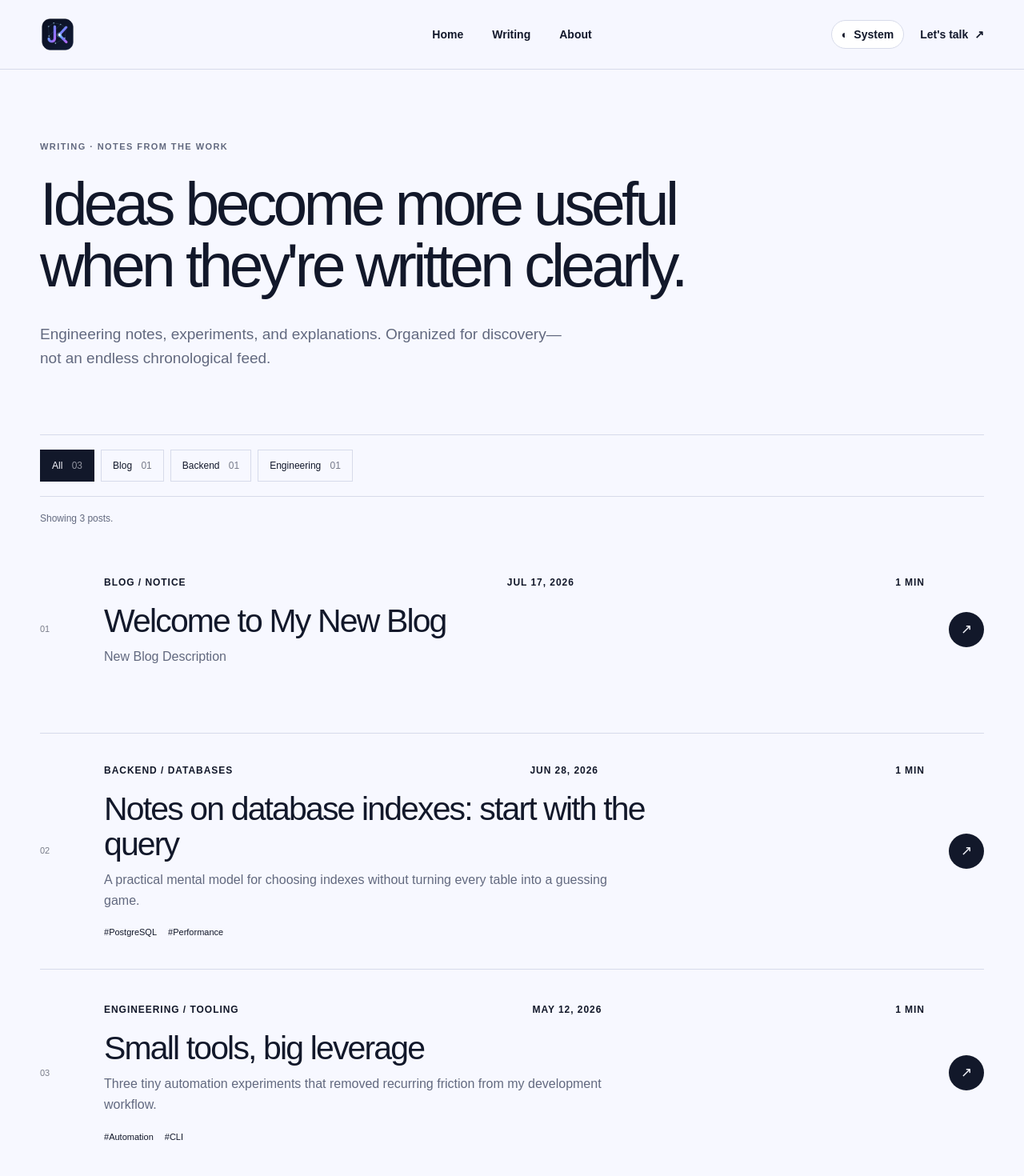
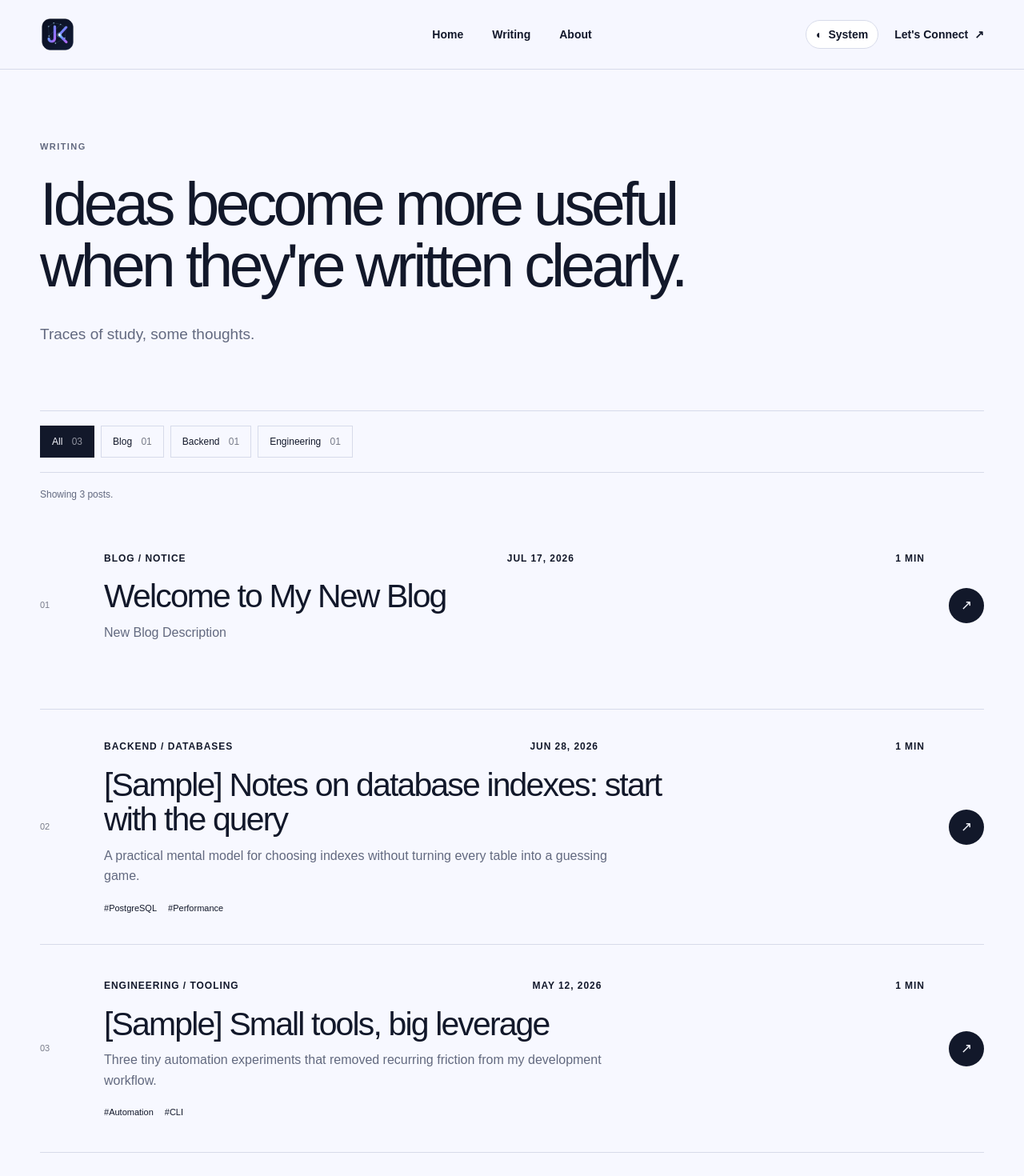
Before and after one commit to julnk0207/julnk0207.github.io, a Next.js app: page /writing in a window 1280 px wide. Shown: the top 1470 px of the page at 80% size. Built offline with nearby package versions, Linux system fonts and the light colour scheme; a web font is replaced by a local one.

Commit message:
Minor updates

```diff
--- a/app/about/page.tsx
+++ b/app/about/page.tsx
@@ -10,9 +10,9 @@ export default function AboutPage() {
       <SiteHeader />
       <main className="section-wrap inner-page">
         <header className="page-intro about-intro">
-          <p className="eyebrow">ABOUT · THE LONGER VERSION</p>
-          <h1>Exploring how intelligent systems can understand—and act in—the physical world.</h1>
-          <p>I&apos;m Julian Kim, an undergraduate at Seoul National University and an intern at DSAIL. I live in Suwon, Korea, and my current interest is Physical AI, especially vision-language-action models.</p>
+          <p className="eyebrow">ABOUT</p>
+          <h1>Exploring how AI can understand and act <br/> in the physical world.</h1>
+          <p>I&apos;m Julian Kim (HyunJun), an undergraduate at Seoul National University and an intern at DSAIL. I live in Suwon, Korea, and my current interest is Physical AI, especially vision-language-action models.</p>
         </header>
         <div className="about-layout">
           <aside className="about-sidebar">
@@ -35,7 +35,7 @@ export default function AboutPage() {
 
             {/* Certification */}
 
-            <section><span className="section-number">03</span><div><h2>Certifications</h2>
+            <section><span className="section-number">03</span><div><h2>Certifications & Awards</h2>
 
             <div className="detail-card"><strong>Dean&apos;s List</strong><span> Seoul National University · 2025 Spring, Fall</span></div>
 
--- a/app/components/HeaderContactMenu.tsx
+++ b/app/components/HeaderContactMenu.tsx
@@ -42,7 +42,7 @@ export function HeaderContactMenu() {
         onClick={() => setIsOpen((open) => !open)}
         ref={buttonRef}
       >
-        Let&apos;s talk <span aria-hidden="true">{isOpen ? "×" : "↗"}</span>
+        Let&apos;s Connect <span aria-hidden="true">{isOpen ? "×" : "↗"}</span>
       </button>
       {isOpen && (
         <div
@@ -54,7 +54,7 @@ export function HeaderContactMenu() {
             }
           }}
         >
-          <p className="eyebrow">LET&apos;S CONNECT</p>
+          <p className="eyebrow">Let&apos;s Connect</p>
           <ContactLinks compact />
         </div>
       )}
--- a/app/page.tsx
+++ b/app/page.tsx
@@ -20,7 +20,7 @@ export default function Home() {
             <p className="eyebrow"><span className="status-dot" /> Undergraduate researcher · Suwon</p>
             <h1 id="hero-title">I explore how AI<br />understands and acts.</h1>
             <p className="hero-lede">
-              Hello, I&apos;m Julian. I&apos;m an undergraduate at Seoul National
+              Hello, I&apos;m Julian Kim (HyunJun). I&apos;m an undergraduate at Seoul National
               University and an intern at DSAIL, interested in Physical AI and
               vision-language-action models.
             </p>
@@ -69,7 +69,7 @@ export default function Home() {
         <section className="contact-band" aria-labelledby="home-contact-title">
           <div className="section-wrap contact-band-inner">
             <div className="contact-band-heading">
-              <p className="eyebrow">LET&apos;S CONNECT</p>
+              <p className="eyebrow">Let&apos;s Connect</p>
               <h2 id="home-contact-title">Find me online.</h2>
             </div>
             <ContactLinks />
--- a/app/writing/page.tsx
+++ b/app/writing/page.tsx
@@ -10,9 +10,9 @@ export default function WritingPage() {
       <SiteHeader />
       <main className="section-wrap inner-page">
         <header className="page-intro writing-intro">
-          <p className="eyebrow">WRITING · NOTES FROM THE WORK</p>
+          <p className="eyebrow">WRITING</p>
           <h1>Ideas become more useful when they&apos;re written clearly.</h1>
-          <p>Engineering notes, experiments, and explanations. Organized for discovery—not an endless chronological feed.</p>
+          <p>Traces of study, some thoughts.</p>
         </header>
         <WritingArchive posts={posts} />
       </main>
--- a/content/posts/notes-on-database-indexes.md
+++ b/content/posts/notes-on-database-indexes.md
@@ -1,5 +1,5 @@
 ---
-title: "Notes on database indexes: start with the query"
+title: "[Sample] Notes on database indexes: start with the query"
 description: A practical mental model for choosing indexes without turning every table into a guessing game.
 date: 2026-06-28
 category: Backend
--- a/content/posts/small-tools-big-leverage.md
+++ b/content/posts/small-tools-big-leverage.md
@@ -1,5 +1,5 @@
 ---
-title: Small tools, big leverage
+title: "[Sample] Small tools, big leverage"
 description: Three tiny automation experiments that removed recurring friction from my development workflow.
 date: 2026-05-12
 category: Engineering
```
Also changed, not shown: content/posts/welcome.md (renamed from content/posts/designing-a-blog-that-lasts.md).
